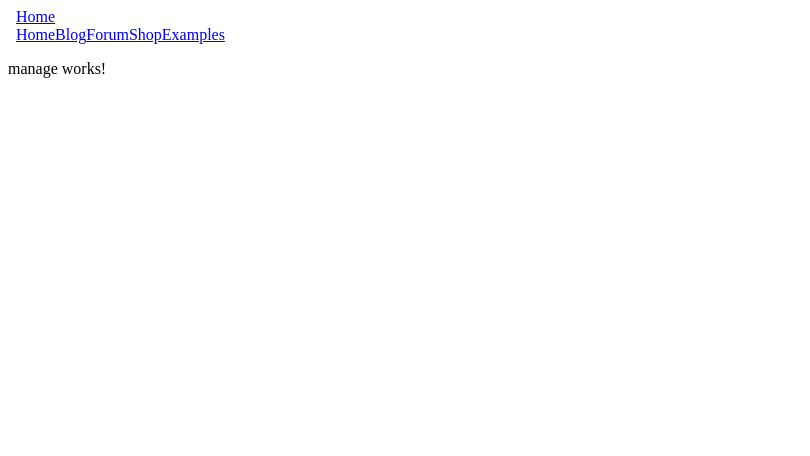
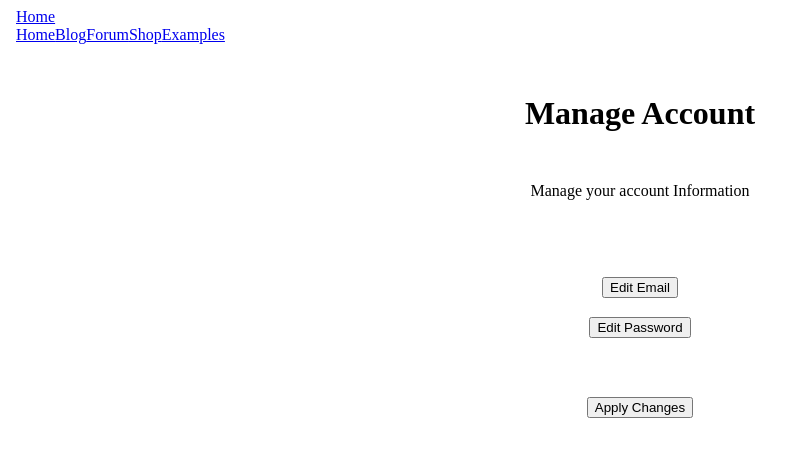
Before and after one commit to dvtung1/web, an Angular app: page /manage in a window 1280 px wide. Shown: the top 456 px of the page, without its empty margins (0-810 px from the left). Built offline with nearby package versions, Linux system fonts and the light colour scheme.

Commit message:
made a basic page for managing account info

```diff
--- a/src/app/components/user-auth/manage/manage.component.css
+++ b/src/app/components/user-auth/manage/manage.component.css
@@ -0,0 +1,36 @@
+h1, h3 {
+    text-align: center;
+    display: inline-block;
+}
+
+label {
+    display: inline-block;
+    width: 180px;
+    text-align: right;
+    display: inline-block;
+    margin-right: 10px;
+}
+
+div {
+    height: 40px;
+    line-height: 40px;
+    text-align: center;
+    margin: auto;
+    padding: 10px;
+}
+
+text-center {
+    margin: auto;
+}
+
+.signIn {
+    margin-right: 10px;
+}
+
+.emailField {
+    padding: 5px;
+}
+
+.passwordField {
+    padding: 5px;
+}
--- a/src/app/components/user-auth/manage/manage.component.html
+++ b/src/app/components/user-auth/manage/manage.component.html
@@ -1,3 +1,26 @@
-<p>
-  manage works!
-</p>
+<!-- Manage account will only work when the user is logged in-->
+
+<div class="text-center">
+        <div>
+          <h1>Manage Account</h1>
+          <p>Manage your account Information</p>
+          <br>
+          <button (click)="editEmailToggle()">Edit Email</button>
+            <div *ngIf=editEmail>
+                <label for="email"><b>Change Email: </b></label>
+                <input type="email" placeholder="Enter New Email" name="useremail" required autofocus>
+
+            </div>
+            <br>
+            <button (click)="editPasswordToggle()">Edit Password</button>
+            <div *ngIf=editPassword>
+                <label for="password"><b>Change Password: </b></label>
+                <input type="password" placeholder="Enter New Password" name="userpass" required>
+            </div>
+            <br>
+            <br>
+            <button>Apply Changes</button>
+
+        </div>
+
+</div>
--- a/src/app/components/user-auth/manage/manage.component.ts
+++ b/src/app/components/user-auth/manage/manage.component.ts
@@ -6,10 +6,18 @@ import { Component, OnInit } from '@angular/core';
   styleUrls: ['./manage.component.css']
 })
 export class ManageComponent implements OnInit {
+  editEmail: boolean = false; // if use pused button for editing email
+  editPassword: boolean = false; // if user pushed button for editing password
 
   constructor() { }
 
   ngOnInit() {
   }
 
+  editEmailToggle() {
+    this.editEmail = !this.editEmail;
+  }
+  editPasswordToggle() {
+    this.editPassword = !this.editPassword;
+  }
 }
```
